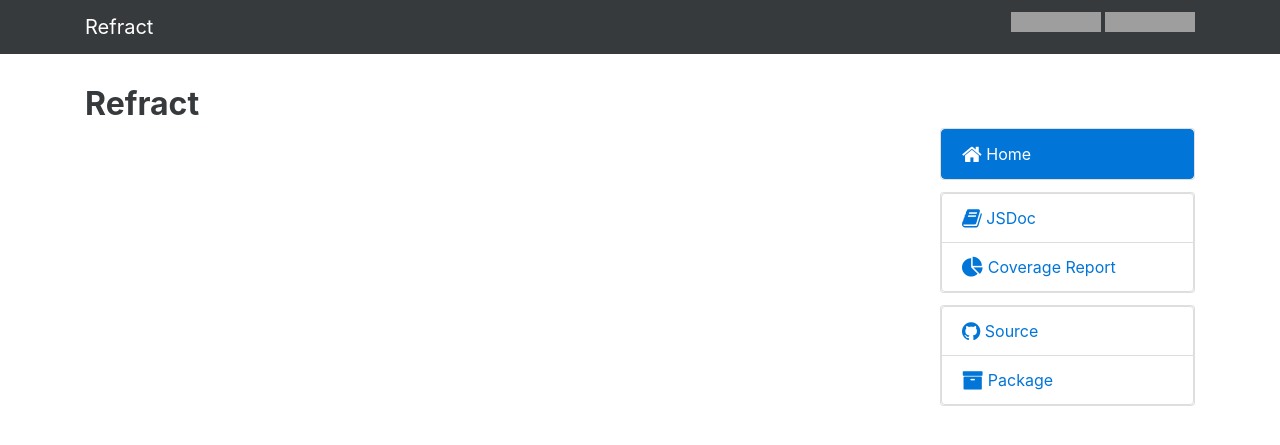
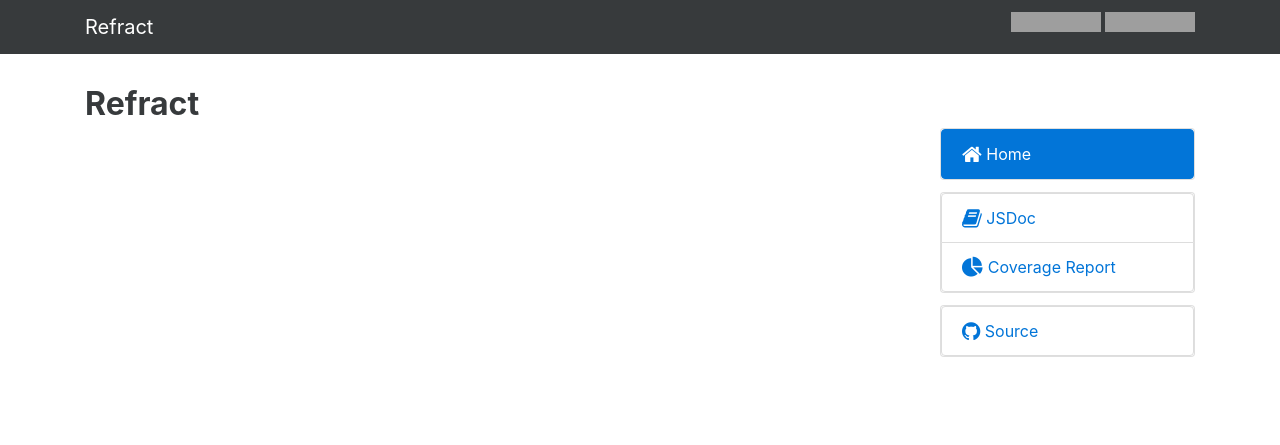
Before and after one commit to jmanero/refract, a Jekyll site: the page built from docs/_pages/index.md, in a window 1280 px wide. Shown: the top 445 px of the page. Built offline with Jekyll 4.4.1, drawn with Linux system fonts in a browser that asks for light colours; nearby versions of some CDN libraries; grey boxes are pictures that could not be loaded.

Commit message:
remove NPM link from docs layout

```diff
--- a/docs/_layouts/default.html
+++ b/docs/_layouts/default.html
@@ -53,8 +53,6 @@
         <div class="card">
           <a class="link" href="https://github.com/{{ site.project.owner }}/{{ site.project.repo }}" target="_blank">
             <i class="fa fa-lg fa-github"></i>&nbsp;Source</a>
-          <a class="link" href="https://www.npmjs.com/package/{{ site.project.repo }}" target="_blank">
-            <i class="fa fa-lg fa-archive"></i>&nbsp;Package</a>
         </div>
       </div>
     </div>
```
